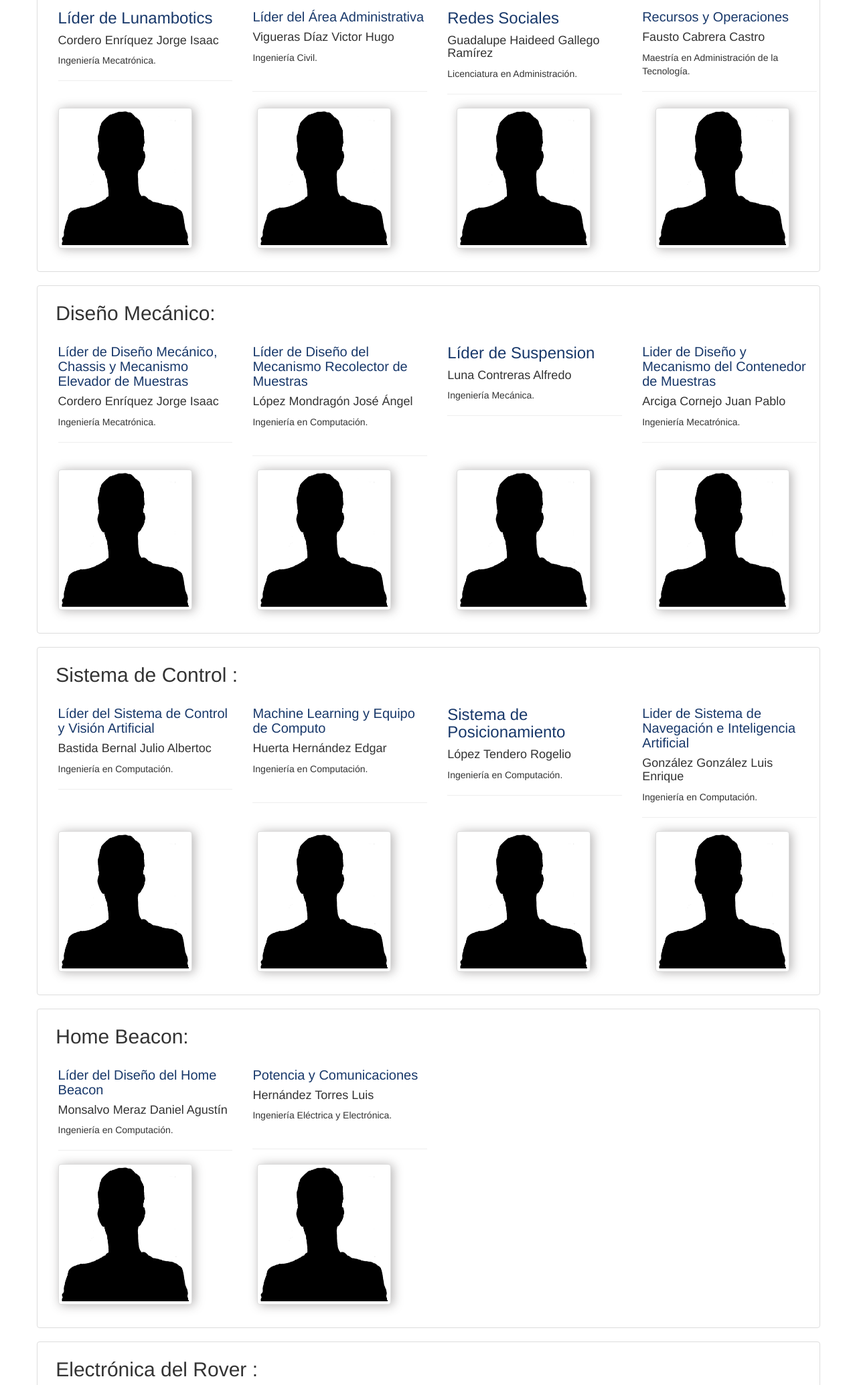
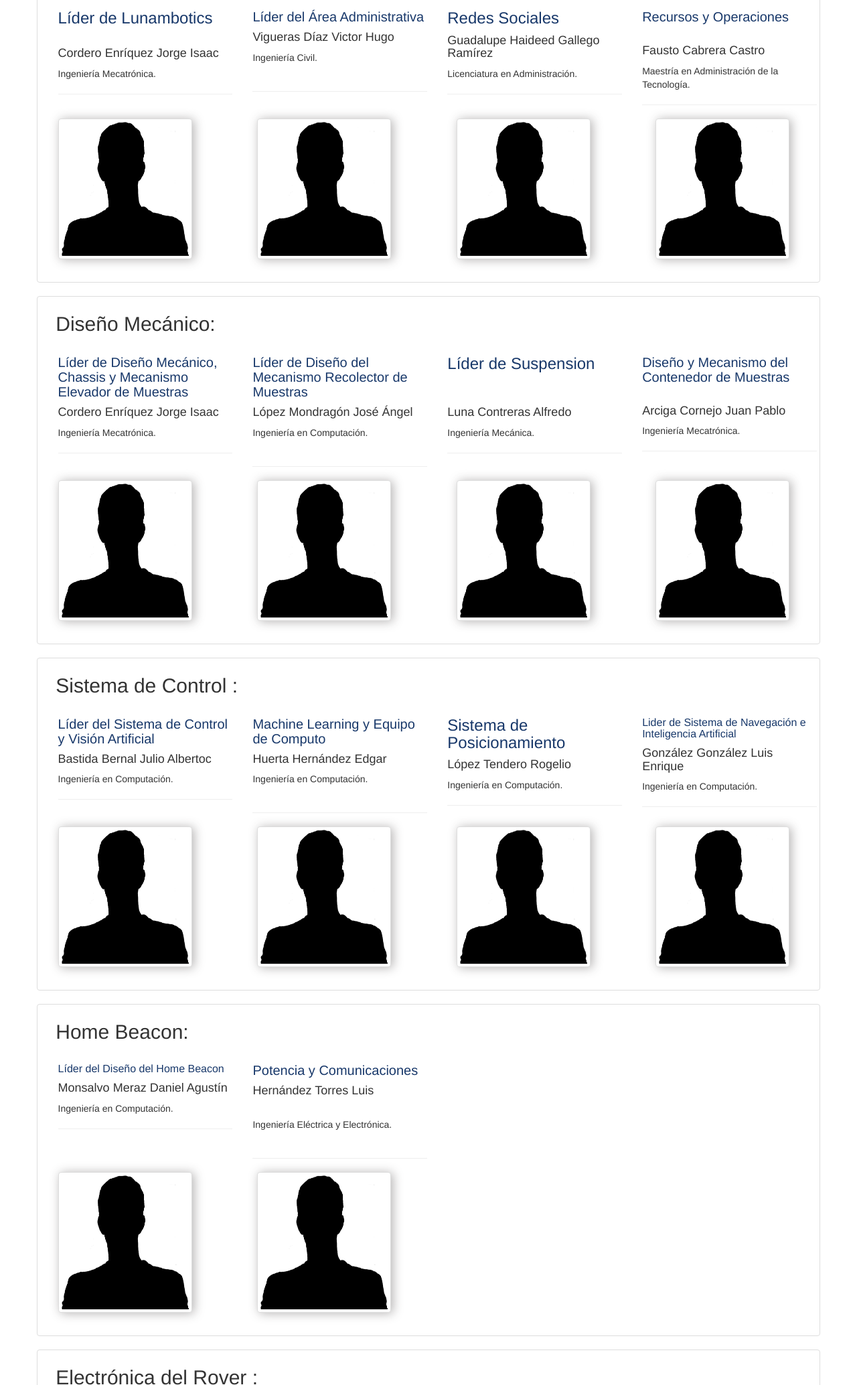
Before and after one commit to tony1908/lunam2, a plain HTML site: page equipo.html in a window 1280 px wide. Shown: the part 268-2336 px from the top of the page at 67% size. Drawn offline with nearby package versions, Linux system fonts and the light colour scheme.

Commit message:
titulos-equipo

```diff
--- a/css/css.css
+++ b/css/css.css
@@ -31,10 +31,6 @@ body {
 {
 	margin-top: -20px;
   height: 90%;
-
-}
-#ima_carru
-{
 
 }
 .inter
@@ -119,3 +115,7 @@ body {
 .silu {
   margin-left: 1%;
 }
+.titu-vic2
+{
+  font-size: 16px;
+}
--- a/equipo.html
+++ b/equipo.html
@@ -53,7 +53,7 @@
     <div class="container">
       <div class="row">
         <div class="col-md-12">
-        <p class="titulo">TEAM</p>
+        <p class="titulo">Equipo</p>
 
          <div class="row thumbnail">
         <div class="row silu ">
@@ -61,7 +61,7 @@
           <div class="col-md-3 ">
 
               <h3 class="titu">Líder de Lunambotics </h3>
-            <h4>Cordero Enríquez Jorge Isaac</h4>
+            <h4><br> Cordero Enríquez Jorge Isaac </h4>
             <p class="parra">Ingeniería Mecatrónica. <br></p>
             <hr>
             </div>
@@ -85,8 +85,8 @@
             </div>
              <div class="col-md-3 ">
               <h3 class="titu titu-vic ">Recursos y Operaciones</h3>
-            <h4>Fausto Cabrera Castro</h4>
-            <p>Maestría en Administración de la Tecnología.</p>
+            <h4><br> Fausto Cabrera Castro</h4>
+            <p> Maestría en Administración de la Tecnología.</p>
 
             <hr>
             </div>
@@ -124,15 +124,15 @@
 
             <div class="col-md-3 ">
               <h3 class="titu">Líder de Suspension</h3>
-            <h4>Luna Contreras Alfredo</h4>
-            <p>Ingeniería Mecánica. <br></p>
+            <h4><br><br> Luna Contreras Alfredo</h4>
+            <p> Ingeniería Mecánica. <br></p>
 
             <hr>
             </div>
              <div class="col-md-3 ">
-              <h3 class="titu titu-vic ">Lider de Diseño y Mecanismo del Contenedor de Muestras</h3>
-            <h4>Arciga Cornejo Juan Pablo</h4>
-            <p>Ingeniería Mecatrónica.</p>
+              <h3 class="titu titu-vic ">Diseño y Mecanismo del Contenedor de Muestras</h3>
+            <h4><br> Arciga Cornejo Juan Pablo</h4>
+            <p> Ingeniería Mecatrónica.</p>
 
             <hr>
             </div>
@@ -176,7 +176,7 @@
             <hr>
             </div>
              <div class="col-md-3 ">
-              <h3 class="titu titu-vic ">Lider de Sistema de Navegación e Inteligencia Artificial</h3>
+              <h3 class="titu titu-vic2 ">Lider de Sistema de Navegación e Inteligencia Artificial</h3>
             <h4>González González Luis Enrique</h4>
             <p>Ingeniería en Computación.</p>
 
@@ -195,7 +195,7 @@
         <h2 class="tem">Home Beacon:</h2>
           <div class="col-md-3 ">
 
-              <h3 class="titu titu-vic">Líder del Diseño del Home Beacon </h3>
+              <h3 class="titu titu-vic2">Líder del Diseño del Home Beacon </h3>
             <h4>Monsalvo Meraz Daniel Agustín</h4>
             <p class="parra">Ingeniería en Computación. <br></p>
 
@@ -206,7 +206,7 @@
 
               <h3 class="titu titu-vic">Potencia y Comunicaciones </h3>
             <h4>Hernández Torres Luis  </h4>
-            <p>Ingeniería Eléctrica y Electrónica. <br> <br></p>
+            <p><br> Ingeniería Eléctrica y Electrónica. <br> <br></p>
 
             <hr>
             </div>
@@ -242,7 +242,8 @@
              <div class="col-md-3 ">
 
               <h3 class="titu titu-vic">Sensores </h3>
-            <h4>Cordero Enríquez Jorge Isaac </h4>
+            <h4><br>
+            <br> Cordero Enríquez Jorge Isaac </h4>
             <p>Ingeniería Mecatrónica. <br> <br></p>
 
             <hr>
@@ -258,7 +259,7 @@
             </div>
              <div class="col-md-3 ">
               <h3 class="titu titu-vic ">Electrónica</h3>
-            <h4>Arciga Cornejo Juan Pablo</h4>
+            <h4><br><br> Arciga Cornejo Juan Pablo</h4>
             <p>Ingeniería  Mecatrónica.</p>
 
             <hr>
```
